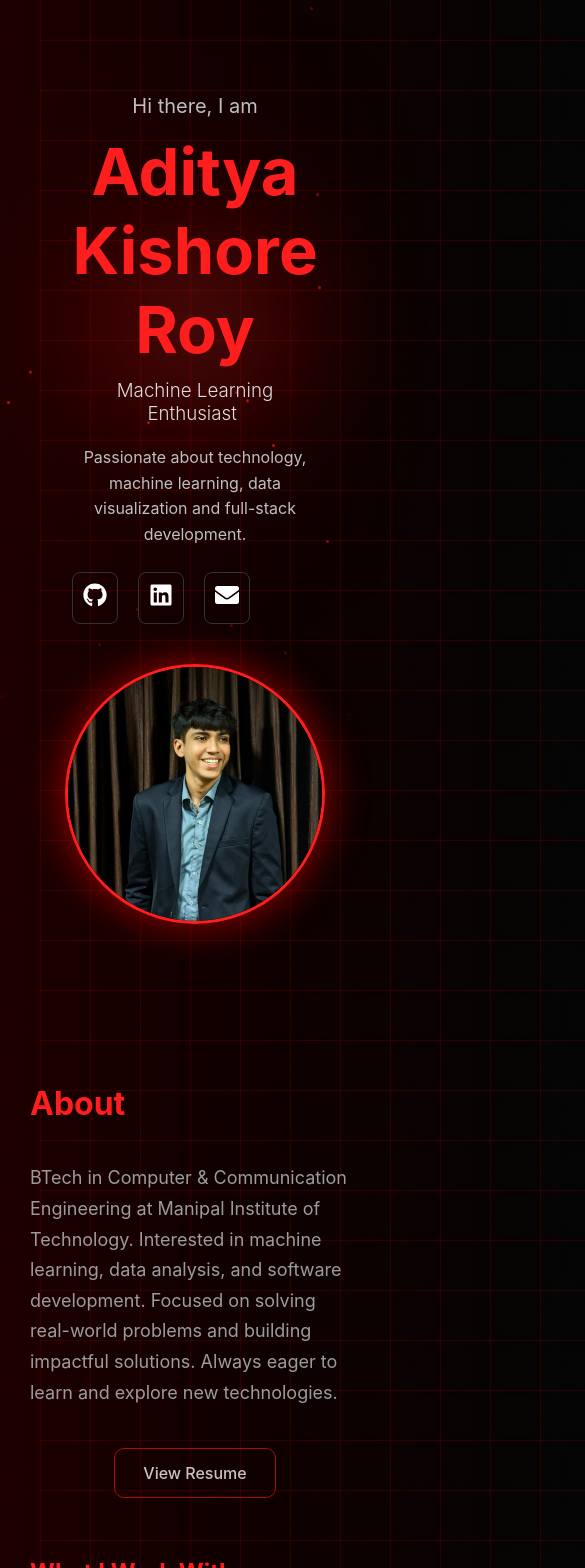
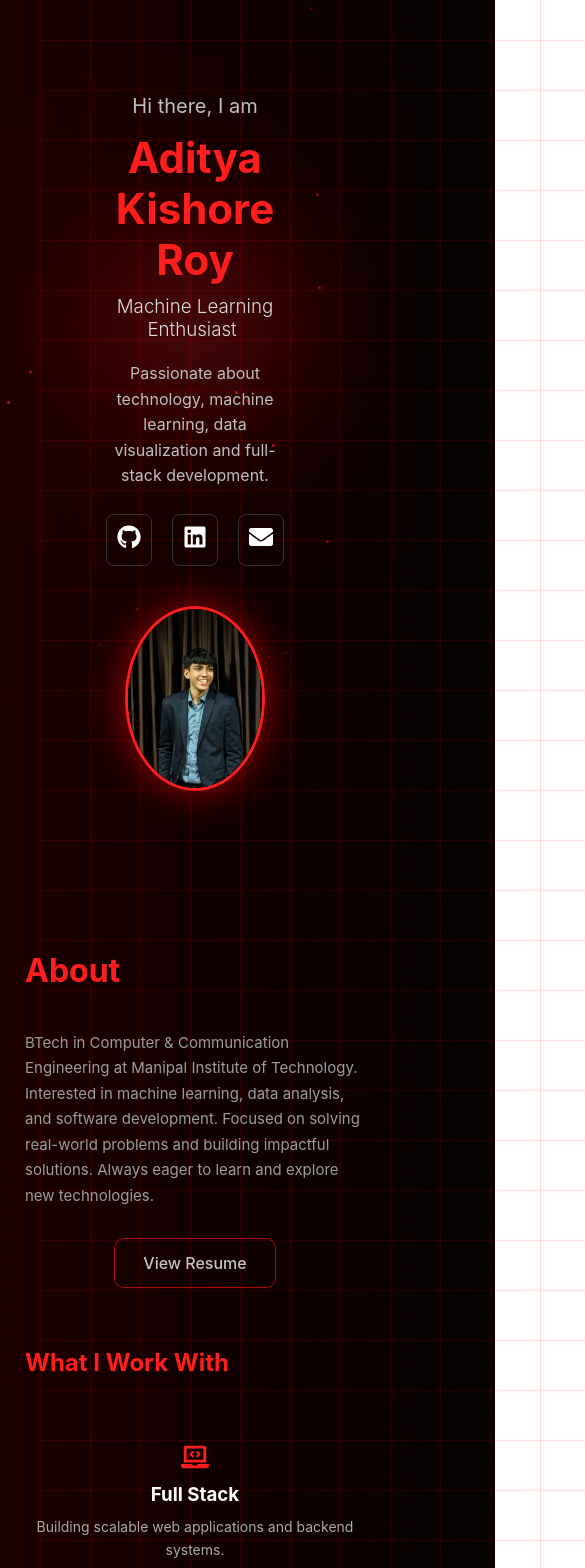
Before and after one commit to MRhacksalive/aditya-portfolio, a React (Vite) app: page / in a window 390 px wide. Shown: the part 100-1668 px from the top of the page, 585 px wide, since content can reach past the window. Built offline with nearby package versions, Linux system fonts and the light colour scheme.

Commit message:
final fr mobile fix

```diff
--- a/src/styles.css
+++ b/src/styles.css
@@ -1081,3 +1081,80 @@ transform:translateY(-50%) rotate(-45deg);
 opacity:1;
 
 }
+/* ================= MOBILE FIX ================= */
+
+@media (max-width: 768px){
+
+/* general section spacing */
+
+section{
+padding:80px 25px;
+}
+
+/* HERO */
+
+.hero-container{
+flex-direction:column;
+text-align:center;
+gap:40px;
+}
+
+.hero h1{
+font-size:42px;
+}
+
+.hero-img{
+width:180px;
+height:180px;
+margin-top:0;
+}
+
+/* ABOUT TEXT */
+
+.about-text{
+font-size:15px;
+line-height:1.7;
+max-width:100%;
+}
+
+/* ABOUT CARDS */
+
+.about-grid{
+grid-template-columns:1fr;
+gap:25px;
+}
+
+.about-card{
+width:100%;
+}
+
+/* PROJECTS */
+
+.project-list{
+grid-template-columns:1fr;
+gap:25px;
+}
+
+/* STACK */
+
+.stack-grid{
+grid-template-columns:repeat(2,1fr);
+gap:18px;
+}
+
+/* CONTACT */
+
+.contact-links{
+flex-direction:column;
+gap:20px;
+}
+
+}
+.hero-img{
+max-width:100%;
+height:auto;
+}
+.resume-btn{
+display:block;
+margin:30px auto;
+}
```
